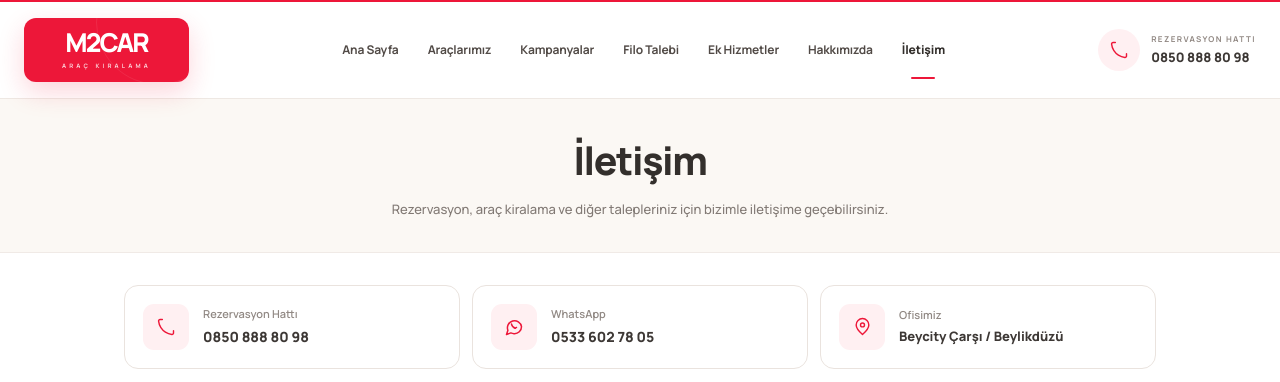
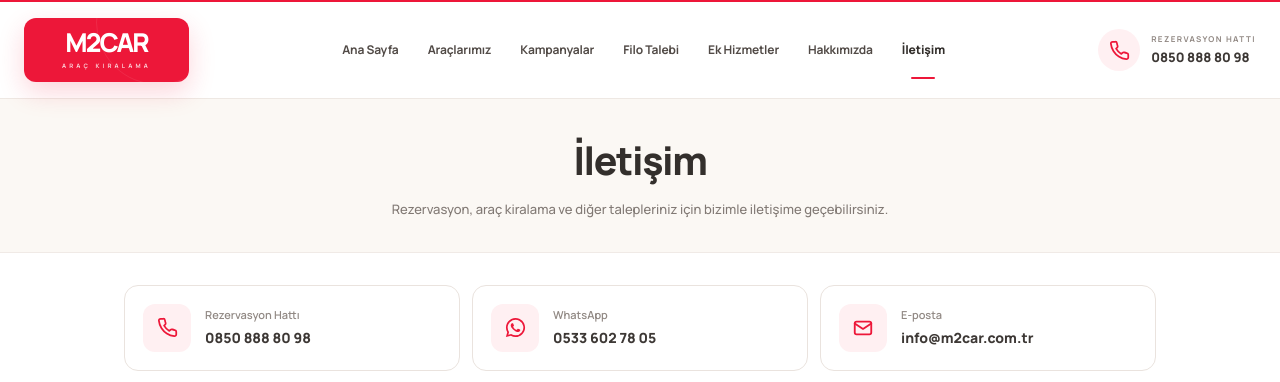
Before and after one commit to dursunalihaslak-tech/m2car-yeni, a Next.js app: page /iletisim in a window 1280 px wide. Shown: the top 382 px of the page. Built offline with nearby package versions, Linux system fonts and the light colour scheme.

Commit message:
Iletisim sayfasi duzenlendi

```diff
--- a/app/iletisim/page.tsx
+++ b/app/iletisim/page.tsx
@@ -10,6 +10,9 @@
 
 const googleMapsUrl =
   "https://www.google.com/maps/place/M2Car+Ara%C3%A7+Kiralama-Beylikd%C3%BCz%C3%BC/@41.012022,28.6404721,17z/data=!3m1!4b1!4m6!3m5!1s0x14b55f31e872e13d:0x15a054b87736fa7e!8m2!3d41.012022!4d28.643047!16s%2Fg%2F11yfgpwm52";
+
+const whatsappUrl =
+  "https://wa.me/905336027805?text=Merhaba%20M2Car%2C%20ara%C3%A7%20kiralama%20hakk%C4%B1nda%20bilgi%20almak%20istiyorum.";
 
 export default function IletisimPage() {
   const [mobileMenu, setMobileMenu] = useState(false);
@@ -30,11 +33,15 @@
       <header className="relative z-50 border-b border-[#EEE8E3] border-t-[2px] border-t-[#ED1739] bg-white">
         <div className="mx-auto flex h-[96px] max-w-[1340px] items-center px-5 sm:px-6">
           {/* LOGO */}
-          <a href="/" className="flex shrink-0 items-center">
+          <a
+            href="/"
+            aria-label="M2CAR Araç Kiralama"
+            className="flex shrink-0 items-center"
+          >
             <div className="relative flex h-[64px] w-[165px] items-center justify-center overflow-hidden rounded-[12px] bg-[#ED1739] shadow-[0_10px_27px_rgba(237,23,57,.18)]">
               <div className="absolute -right-[32px] -top-[58px] h-[125px] w-[125px] rounded-full border border-white/[0.08]" />
 
-              <div className="text-center">
+              <div className="relative text-center">
                 <div className="text-[26px] font-extrabold leading-none tracking-[-1.9px] text-white">
                   M2CAR
                 </div>
@@ -128,9 +135,9 @@
             {/* TELEFON */}
             <a
               href="tel:08508888098"
-              className="flex items-center gap-[14px] rounded-[14px] border border-[#EAE3DE] bg-white p-[18px] transition hover:border-[#F1CDD3] hover:shadow-[0_10px_25px_rgba(73,54,45,.05)]"
+              className="group flex items-center gap-[14px] rounded-[14px] border border-[#EAE3DE] bg-white p-[18px] transition hover:border-[#F1CDD3] hover:shadow-[0_10px_25px_rgba(73,54,45,.05)]"
             >
-              <div className="flex h-[46px] w-[46px] shrink-0 items-center justify-center rounded-[11px] bg-[#FFF0F2] text-[#ED1739]">
+              <div className="flex h-[48px] w-[48px] shrink-0 items-center justify-center rounded-[12px] bg-[#FFF0F2] text-[#ED1739] transition group-hover:bg-[#ED1739] group-hover:text-white">
                 <PhoneIcon />
               </div>
 
@@ -147,12 +154,12 @@
 
             {/* WHATSAPP */}
             <a
-              href="https://wa.me/905336027805?text=Merhaba%20M2Car%2C%20ara%C3%A7%20kiralama%20hakk%C4%B1nda%20bilgi%20almak%20istiyorum."
+              href={whatsappUrl}
               target="_blank"
               rel="noopener noreferrer"
-              className="flex items-center gap-[14px] rounded-[14px] border border-[#EAE3DE] bg-white p-[18px] transition hover:border-[#F1CDD3] hover:shadow-[0_10px_25px_rgba(73,54,45,.05)]"
+              className="group flex items-center gap-[14px] rounded-[14px] border border-[#EAE3DE] bg-white p-[18px] transition hover:border-[#F1CDD3] hover:shadow-[0_10px_25px_rgba(73,54,45,.05)]"
             >
-              <div className="flex h-[46px] w-[46px] shrink-0 items-center justify-center rounded-[11px] bg-[#FFF0F2] text-[#ED1739]">
+              <div className="flex h-[48px] w-[48px] shrink-0 items-center justify-center rounded-[12px] bg-[#FFF0F2] text-[#ED1739] transition group-hover:bg-[#ED1739] group-hover:text-white">
                 <WhatsAppIcon />
               </div>
 
@@ -167,24 +174,22 @@
               </div>
             </a>
 
-            {/* ADRES */}
+            {/* E-POSTA */}
             <a
-              href={googleMapsUrl}
-              target="_blank"
-              rel="noopener noreferrer"
-              className="flex items-center gap-[14px] rounded-[14px] border border-[#EAE3DE] bg-white p-[18px] transition hover:border-[#F1CDD3] hover:shadow-[0_10px_25px_rgba(73,54,45,.05)]"
+              href="mailto:info@m2car.com.tr"
+              className="group flex items-center gap-[14px] rounded-[14px] border border-[#EAE3DE] bg-white p-[18px] transition hover:border-[#F1CDD3] hover:shadow-[0_10px_25px_rgba(73,54,45,.05)]"
             >
-              <div className="flex h-[46px] w-[46px] shrink-0 items-center justify-center rounded-[11px] bg-[#FFF0F2] text-[#ED1739]">
-                <LocationIcon />
+              <div className="flex h-[48px] w-[48px] shrink-0 items-center justify-center rounded-[12px] bg-[#FFF0F2] text-[#ED1739] transition group-hover:bg-[#ED1739] group-hover:text-white">
+                <MailIcon />
               </div>
 
-              <div>
+              <div className="min-w-0">
                 <div className="text-[11px] font-semibold text-[#918984]">
-                  Ofisimiz
+                  E-posta
                 </div>
 
-                <div className="mt-[3px] text-[13px] font-extrabold text-[#3D3835]">
-                  Beycity Çarşı / Beylikdüzü
+                <div className="mt-[3px] break-all text-[14px] font-extrabold text-[#3D3835]">
+                  info@m2car.com.tr
                 </div>
               </div>
             </a>
@@ -491,16 +496,17 @@
 function PhoneIcon() {
   return (
     <svg
-      width="18"
-      height="18"
+      width="21"
+      height="21"
       viewBox="0 0 24 24"
       fill="none"
       stroke="currentColor"
-      strokeWidth="1.9"
+      strokeWidth="2"
       strokeLinecap="round"
       strokeLinejoin="round"
+      aria-hidden="true"
     >
-      <path d="M22 16.92v3a2 2 0 0 1-2.18 2 19.79 19.79 0 0 1-8.63-3.07 19.5 19.5 0 0 1-6-6 19.79 19.79 0 0 1-3.07-8.67A2 2 0 0 1 4.11 2h3" />
+      <path d="M22 16.92v3a2 2 0 0 1-2.18 2 19.79 19.79 0 0 1-8.63-3.07 19.5 19.5 0 0 1-6-6 19.79 19.79 0 0 1-3.07-8.63A2 2 0 0 1 4.11 2h3a2 2 0 0 1 2 1.72c.13.96.36 1.9.69 2.8a2 2 0 0 1-.45 2.11L8.09 9.91a16 16 0 0 0 6 6l1.28-1.28a2 2 0 0 1 2.11-.45c.9.33 1.84.56 2.8.69A2 2 0 0 1 22 16.92Z" />
     </svg>
   );
 }
@@ -508,36 +514,32 @@
 function WhatsAppIcon() {
   return (
     <svg
-      width="20"
-      height="20"
+      width="23"
+      height="23"
       viewBox="0 0 24 24"
-      fill="none"
-      stroke="currentColor"
-      strokeWidth="1.8"
-      strokeLinecap="round"
-      strokeLinejoin="round"
+      fill="currentColor"
+      aria-hidden="true"
     >
-      <path d="M21 11.5a8.38 8.38 0 0 1-9 8.5 9 9 0 0 1-3.8-.9L3 21l1.7-5a8.5 8.5 0 1 1 16.3-4.5Z" />
-      <path d="M9 8.5c.5 2.5 2 4 4.5 5" />
-      <path d="M13.5 13.5l1.5-1" />
+      <path d="M12.04 2C6.52 2 2.03 6.48 2.03 12c0 1.76.46 3.48 1.33 4.99L2 22l5.14-1.35A9.96 9.96 0 0 0 12.04 22C17.56 22 22 17.52 22 12S17.56 2 12.04 2Zm0 18.18a8.2 8.2 0 0 1-4.18-1.14l-.3-.18-3.05.8.81-2.97-.2-.31A8.17 8.17 0 1 1 12.04 20.18Zm4.48-6.13c-.25-.12-1.46-.72-1.68-.8-.23-.08-.39-.12-.56.12-.16.25-.64.8-.78.97-.14.16-.29.18-.53.06-.25-.12-1.04-.38-1.98-1.22a7.42 7.42 0 0 1-1.37-1.7c-.14-.25-.01-.38.11-.5.11-.11.25-.29.37-.43.12-.14.16-.25.25-.41.08-.17.04-.31-.02-.43-.06-.12-.56-1.34-.76-1.84-.2-.48-.4-.41-.56-.42h-.47c-.16 0-.43.06-.66.31-.22.25-.86.84-.86 2.05s.88 2.38 1 2.54c.12.17 1.73 2.64 4.19 3.7.59.25 1.04.4 1.4.52.59.19 1.12.16 1.54.1.47-.07 1.46-.6 1.66-1.17.21-.58.21-1.07.15-1.17-.06-.11-.23-.17-.47-.29Z" />
     </svg>
   );
 }
 
-function LocationIcon() {
+function MailIcon() {
   return (
     <svg
-      width="19"
-      height="19"
+      width="22"
+      height="22"
       viewBox="0 0 24 24"
       fill="none"
       stroke="currentColor"
-      strokeWidth="1.8"
+      strokeWidth="2"
       strokeLinecap="round"
       strokeLinejoin="round"
+      aria-hidden="true"
     >
-      <path d="M20 10c0 5-8 12-8 12S4 15 4 10a8 8 0 1 1 16 0Z" />
-      <circle cx="12" cy="10" r="2.5" />
+      <rect x="3" y="5" width="18" height="14" rx="2" />
+      <path d="m3 7 9 6 9-6" />
     </svg>
   );
 }
```
